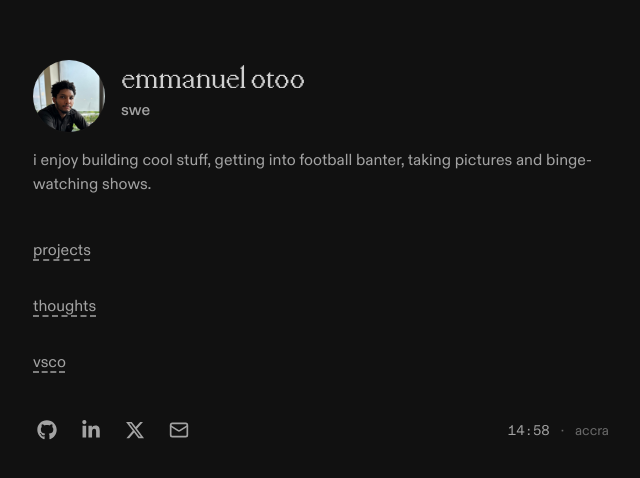
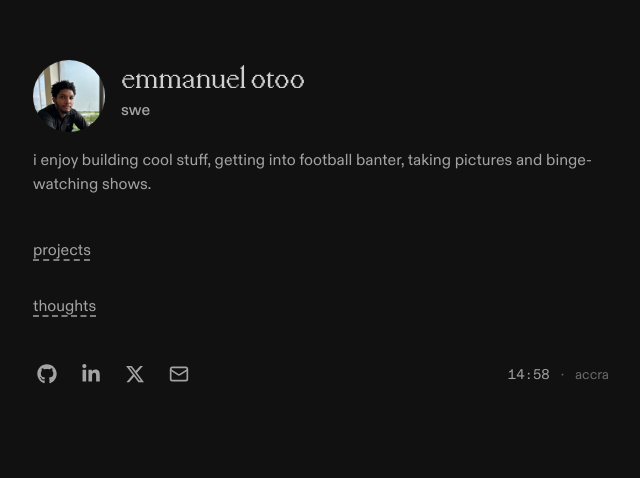
Before and after one commit to emmanuelotoo/portfolio, a Next.js app: page / in a window 1280 px wide. Shown: the part 148-626 px from the top of the page, without its empty margins (319-959 px from the left). Built offline with nearby package versions, Linux system fonts and the light colour scheme.

Commit message:
remove vsco link from the navbar

```diff
--- a/src/components/navbar.tsx
+++ b/src/components/navbar.tsx
@@ -15,14 +15,6 @@ export const Navbar = () => {
       >
         thoughts
       </Link>
-      <a
-        href="https://vsco.co/thisara0"
-        target="_blank"
-        rel="noopener noreferrer"
-        className="text-secondary-foreground transition-all duration-300 hover:text-white hover:translate-x-1 underline decoration-dashed underline-offset-[5px] py-2 text-sm sm:text-base min-h-[44px] flex items-center focus:outline-none rounded"
-      >
-        vsco
-      </a>
     </div>
   );
 };
```
